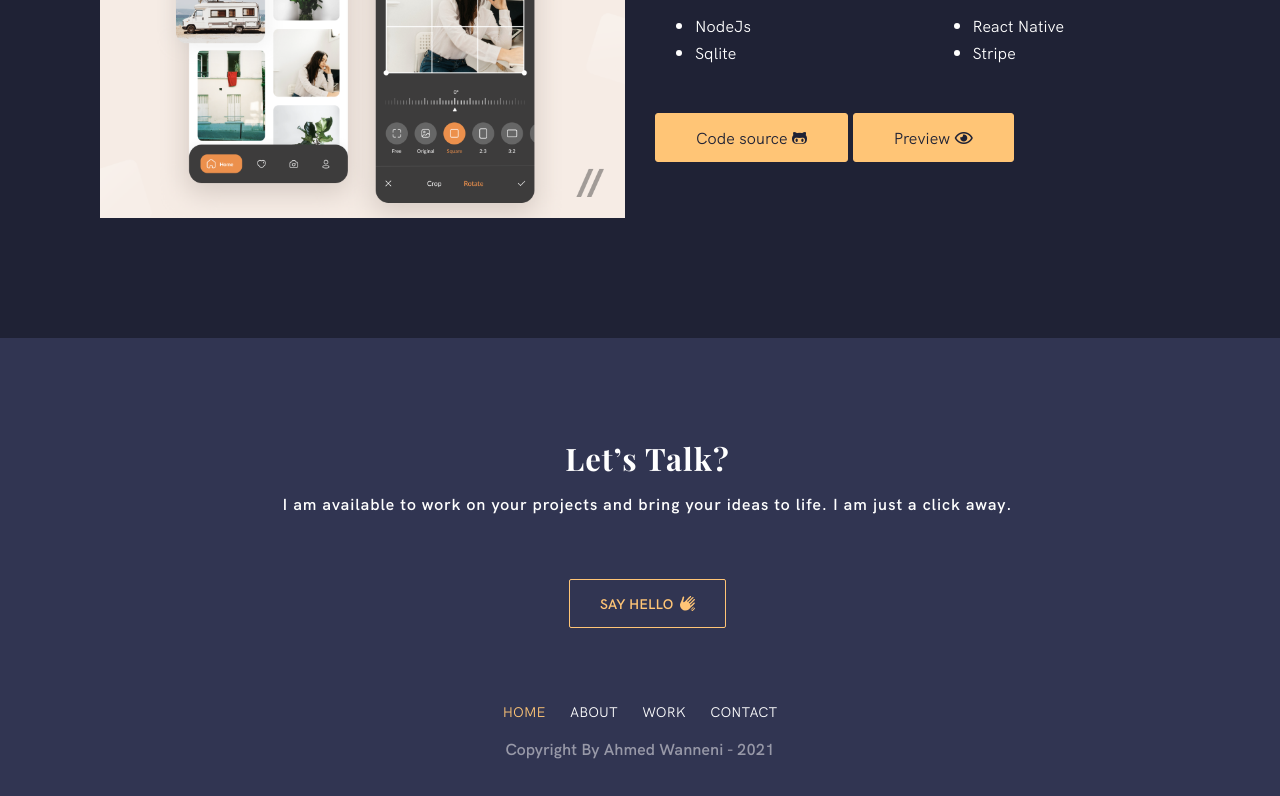
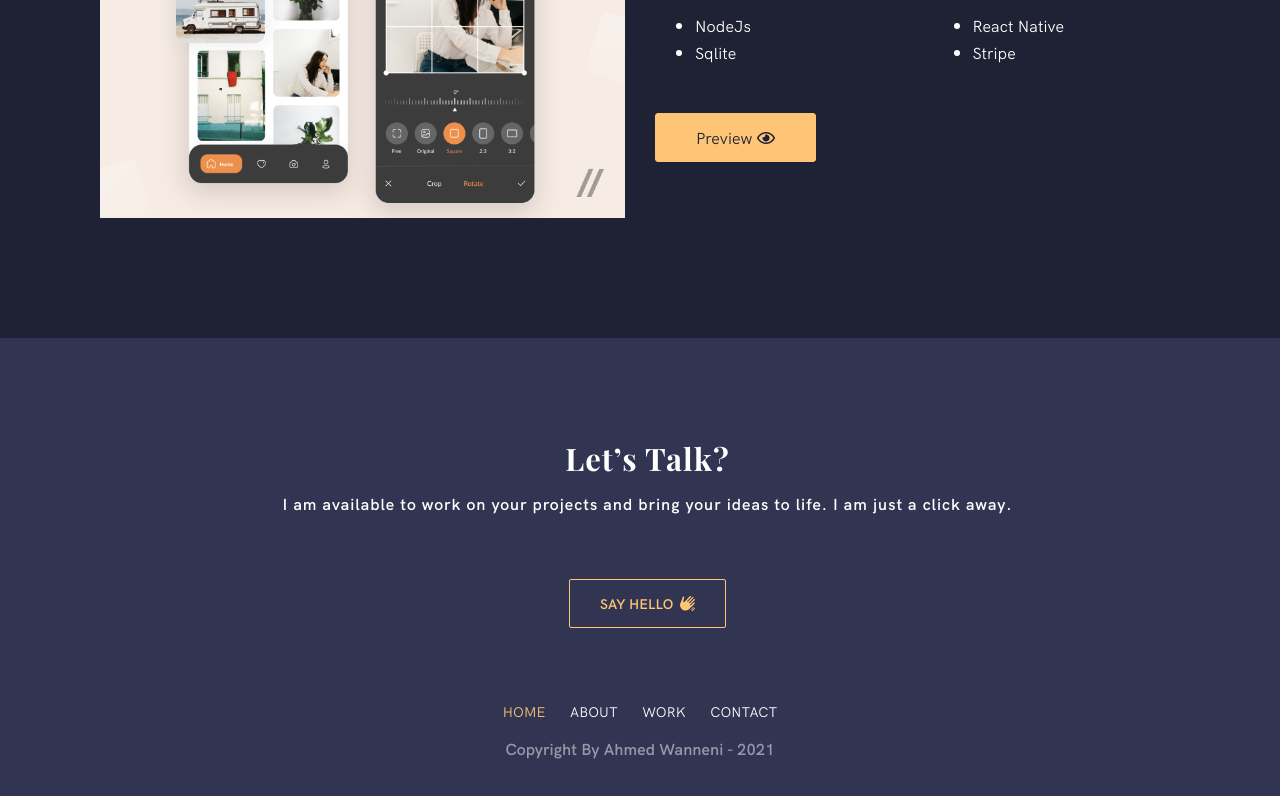
Before and after one commit to AhmedWanneni/AhmedWanneni.github.io, a plain HTML site: page Commande-photo.html in a window 1280 px wide. Shown: the part 1072-1868 px from the top of the page. Drawn offline with nearby package versions, Linux system fonts and the light colour scheme.

Commit message:
08/01/2022

```diff
--- a/Commande-photo.html
+++ b/Commande-photo.html
@@ -685,8 +685,8 @@
           </div>
             <div class="row">
               <div class="col-md-12 desc-btn-container">
-                <a class="desc-btn" href="#">Code source <i class="fab fa-github-alt"></i></a>
-                <a class="desc-btn" href="#">Preview <i class="far fa-eye"></i></a>
+
+                <a class="desc-btn" href="https://exp.host/@ahmed_wanneni/commande-photo/index.exp?sdkVersion=44.0.0">Preview <i class="far fa-eye"></i></a>
               </div>
             </div>
 
```
Also changed, not shown: index.html (+2 -1 lines).
